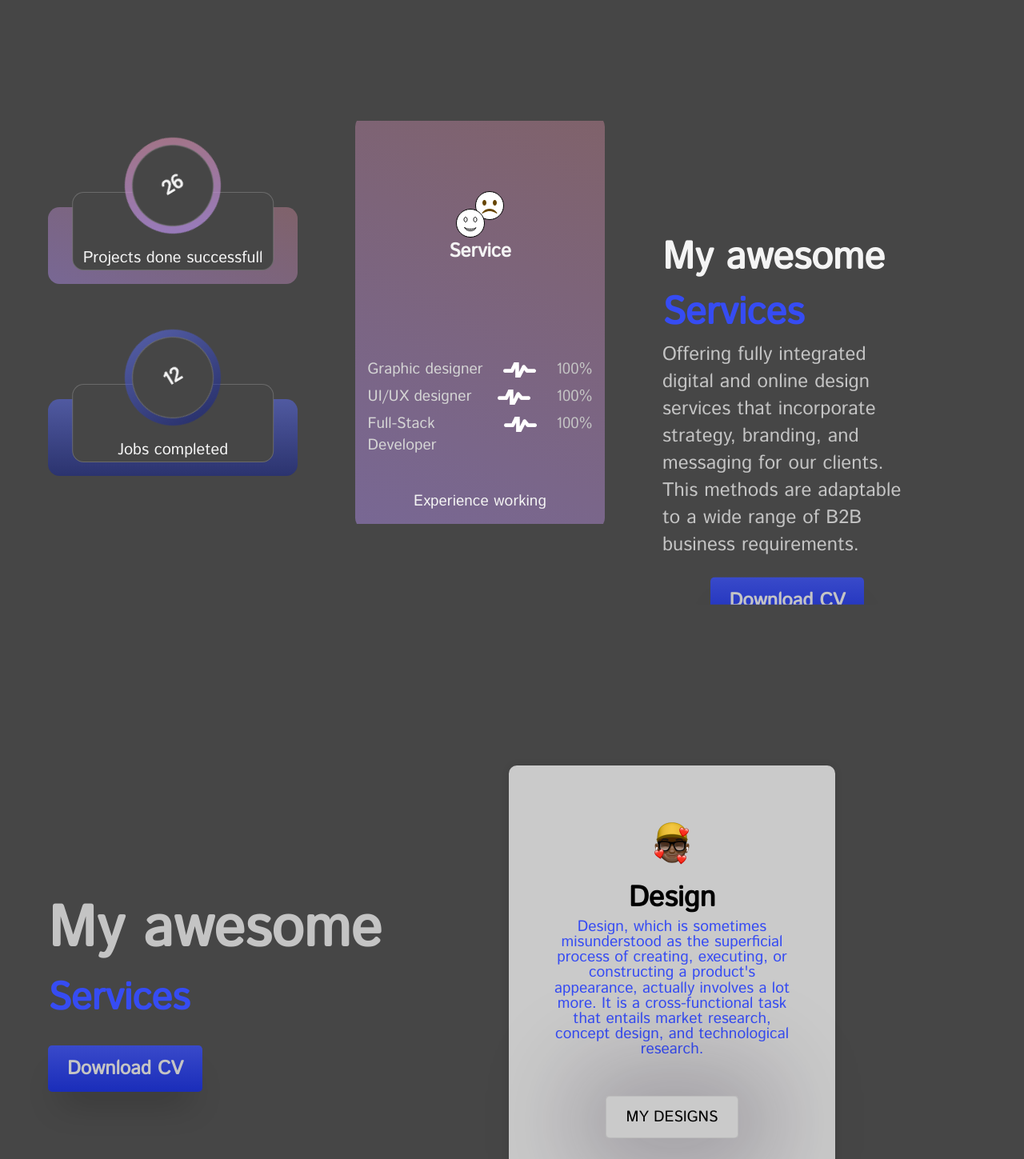
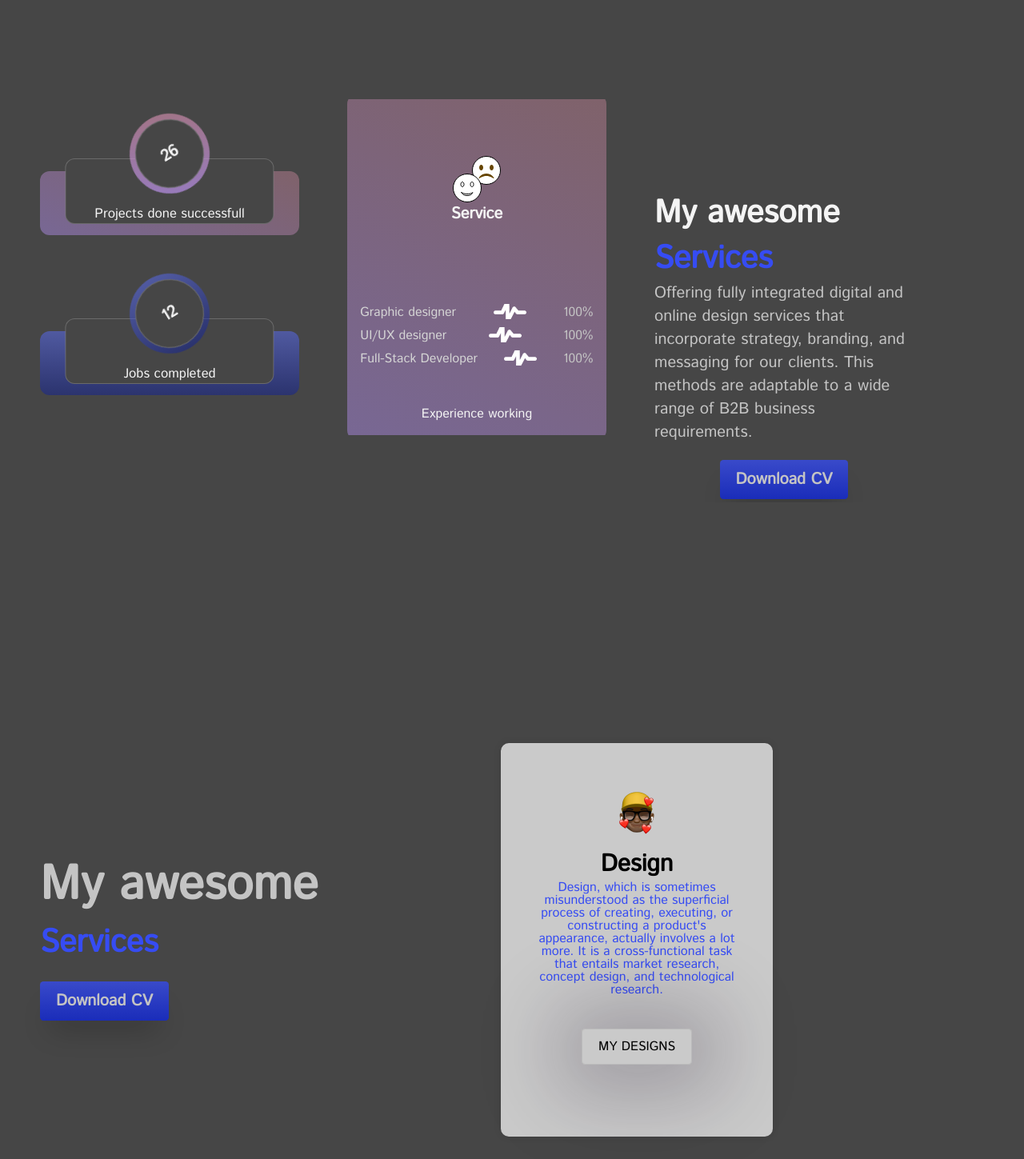
Before and after one commit to principalkelvo/kelvinnjoroowino, a Vue app: page / in a window 1280 px wide. Shown: the part 841-2290 px from the top of the page at 80% size. Built offline with nearby package versions, Linux system fonts and the light colour scheme; what vue-testimonials would draw is missing.

Commit message:
changes font size and formats with pretier

```diff
--- a/src/App.vue
+++ b/src/App.vue
@@ -1,5 +1,4 @@
 <script>
-
 // window.onscroll = () => {
 //   let current = "";
 
@@ -31,24 +30,24 @@ export default {
     NavbarMobile,
   },
   created() {
-    window.addEventListener('scroll', this.handleScroll);
-    window.addEventListener('scroll', this.checkAnimation);
+    window.addEventListener("scroll", this.handleScroll);
+    window.addEventListener("scroll", this.checkAnimation);
   },
   destroyed() {
-    window.removeEventListener('scroll', this.handleScroll);
-    window.removeEventListener('scroll', this.checkAnimation);
+    window.removeEventListener("scroll", this.handleScroll);
+    window.removeEventListener("scroll", this.checkAnimation);
   },
   beforeCreate() {
-		this.$store.commit('initialiseStore');
+    this.$store.commit("initialiseStore");
   },
-mounted(){
+  mounted() {
     this.checkAnimation();
   },
   methods: {
     handleScroll(event) {
       const sections = document.querySelectorAll("section[id]");
       const navLi = document.querySelectorAll(".navigation ul li");
-      let scrollY = window.pageYOffset
+      let scrollY = window.pageYOffset;
       // Any code to be executed when the window is scrolled
       let current = "";
 
@@ -70,53 +69,46 @@ mounted(){
         }
       });
     },
-    checkAnimation(){
+    checkAnimation() {
       // console.log('checking animation ')
-    const fadeIn = document.querySelectorAll(".fadeIn")
-    const jumpIn = document.querySelectorAll(".jumpIn")
-    const rotateIn = document.querySelectorAll(".circle")
-    const trigger = window.innerHeight / 5 * 4;
+      const fadeIn = document.querySelectorAll(".fadeIn");
+      const jumpIn = document.querySelectorAll(".jumpIn");
+      const rotateIn = document.querySelectorAll(".circle");
+      const trigger = (window.innerHeight / 5) * 4;
 
-    fadeIn.forEach(fade=>{
-        const top = fade.getBoundingClientRect().top
+      fadeIn.forEach((fade) => {
+        const top = fade.getBoundingClientRect().top;
 
-        if (trigger > top){
-            fade.classList.add('fade-in')
+        if (trigger > top) {
+          fade.classList.add("fade-in");
+        } else {
+          fade.classList.remove("fade-in");
         }
-        else{
-            fade.classList.remove('fade-in')
+      });
+      jumpIn.forEach((jump) => {
+        const top = jump.getBoundingClientRect().top;
+
+        if (trigger > top) {
+          jump.classList.add("fade-in");
+        } else {
+          jump.classList.remove("fade-in");
         }
-    })
-    jumpIn.forEach(jump=>{
-        const top = jump.getBoundingClientRect().top
+      });
+      rotateIn.forEach((rotate) => {
+        const top = rotate.getBoundingClientRect().top;
 
-        if (trigger > top){
-            jump.classList.add('fade-in')
+        if (trigger > top) {
+          rotate.classList.add("rotateIn");
+        } else {
+          rotate.classList.remove("rotateIn");
         }
-        else{
-            jump.classList.remove('fade-in')
-
-        }
-    })
-    rotateIn.forEach(rotate=>{
-        const top = rotate.getBoundingClientRect().top
-
-        if (trigger > top){
-            rotate.classList.add('rotateIn')
-        }
-        else{
-            rotate.classList.remove('rotateIn')
-
-        }
-    })
-}
-  }
-}
+      });
+    },
+  },
+};
 </script>
 
-
 <template>
-
   <Navbar />
   <!-- <div class="container"> -->
   <router-view />
@@ -125,11 +117,11 @@ mounted(){
 </template>
 
 <style>
-@import url('https://fonts.googleapis.com/css2?family=Istok+Web&display=swap');
+@import url("https://fonts.googleapis.com/css2?family=Istok+Web&display=swap");
 
 * {
-  font-family: 'Istok Web', sans-serif;
-  font-size: 24px;
+  font-family: "Istok Web", sans-serif;
+  font-size: 20px;
   padding: 0;
   margin: 0;
   scroll-behavior: smooth;
@@ -150,7 +142,6 @@ mounted(){
   width: 100vw;
 }
 
-
 /*all buttons */
 .buttons {
   display: flex;
@@ -159,39 +150,35 @@ mounted(){
 }
 
 .buttons button {
-  background: linear-gradient(180deg, #FBC75B 0%, #FA964D 100%);
+  background: linear-gradient(180deg, #fbc75b 0%, #fa964d 100%);
   /* box-shadow: 0px 19px 28px -11px #00000040; */
   outline: none;
   border: none;
   cursor: pointer;
-  box-shadow: 0 0 0 0 inset #FAAA53,
-    0 1.187rem 1.75rem -0.6875rem #00000040;
+  box-shadow: 0 0 0 0 inset #faaa53, 0 1.187rem 1.75rem -0.6875rem #00000040;
 
-  padding: .5rem 1rem;
-  border-radius: .212rem;
+  padding: 0.5rem 1rem;
+  border-radius: 0.212rem;
   font-size: 1em;
   font-weight: 700;
   color: #fff;
   text-transform: capitalize;
 
   transition: ease-out 0.3s;
-
 }
 
 .is-dark-mode-active .buttons button {
   background: linear-gradient(180deg, #394aca 0%, #1429c9e1 100%);
-  box-shadow: 0 0 0 0 inset #333e94,
-    0 1.1875rem 1.75rem -0.6875rem #00000040;
+  box-shadow: 0 0 0 0 inset #333e94, 0 1.1875rem 1.75rem -0.6875rem #00000040;
 
   color: #c4c4c4;
-
 }
 
 .buttons button:hover,
 .buttons button:focus,
 .buttons button:active {
   box-shadow: inset 9rem 0 0 0 #fff;
-  border: .0625rem solid #000;
+  border: 0.0625rem solid #000;
   color: #000 !important;
 }
 
@@ -223,9 +210,8 @@ mounted(){
 .buttons button.no-fill {
   color: #a989e5;
   background: #fff;
-  border: .0313rem solid #00000012;
-  box-shadow: 0 0 0 0 inset #FAAA53,
-    0.125rem 0.25rem 3.041em 4em #A989E540;
+  border: 0.0313rem solid #00000012;
+  box-shadow: 0 0 0 0 inset #faaa53, 0.125rem 0.25rem 3.041em 4em #a989e540;
 
   margin: 1rem;
 
@@ -235,29 +221,27 @@ mounted(){
 .is-dark-mode-active .buttons button.no-fill {
   color: #000;
   background: transparent;
-  border: .0313rem solid #00000012;
-  box-shadow: 0 0 0 0 inset #333e94,
-    0.125rem 0.25rem 6.041em 2em #160d2540;
+  border: 0.0313rem solid #00000012;
+  box-shadow: 0 0 0 0 inset #333e94, 0.125rem 0.25rem 6.041em 2em #160d2540;
 }
 
 .buttons button.no-fill:hover,
 .buttons button.no-fill:focus,
 .buttons button.no-fill:active {
-  box-shadow: inset 10.5em 0 0 0 #FAAA53,
+  box-shadow: inset 10.5em 0 0 0 #faaa53,
     0 1.1875rem 1.75rem -0.6875rem #00000040,
-    0.125rem 0.25rem 4.5625rem 5.6875rem #FAAA5340;
+    0.125rem 0.25rem 4.5625rem 5.6875rem #faaa5340;
   color: #fff !important;
-  border: 0.0906rem solid #FAAA53;
+  border: 0.0906rem solid #faaa53;
 }
 
 .is-dark-mode-active .buttons button.no-fill:hover,
 .is-dark-mode-active .buttons button.no-fill:focus,
 .is-dark-mode-active .buttons button.no-fill:active {
-  box-shadow: inset 10em 0 0 0 #333e94,
-    0 1.1875rem 1.75rem -0.6875rem #00000040,
+  box-shadow: inset 10em 0 0 0 #333e94, 0 1.1875rem 1.75rem -0.6875rem #00000040,
     0.125rem 0.25rem 4.5625rem 5.6875rem #333e9440;
   color: #c4c4c4 !important;
-  border: .0906rem solid #333e94;
+  border: 0.0906rem solid #333e94;
 }
 
 /* Responsiveness */
@@ -266,9 +250,7 @@ mounted(){
   * {
     font-size: 24px;
   }
-
 }
-
 
 /* tablet */
 @media only screen and (max-width: 1128px) and (min-width: 769px) {
@@ -307,7 +289,6 @@ mounted(){
   .vue-testimonials .item {
     min-height: 100px !important;
   }
-
 }
 
 /* mobile  */
@@ -327,7 +308,6 @@ mounted(){
   .vue-testimonials .item {
     min-height: 100px !important;
   }
-
 }
 
 /* mobile */
@@ -347,7 +327,6 @@ mounted(){
   .vue-testimonials .item {
     min-height: 100px !important;
   }
-
 }
 
 /* mobile */
@@ -367,61 +346,61 @@ mounted(){
 
 /* animation on scroll */
 /* fade in animation for first div */
-.fadeIn{
+.fadeIn {
   opacity: 0;
   transform: translateY(-20%);
   overflow: hidden;
-    transition: .5s ease-in-out transform,
-                .5s ease-in-out opacity;
+  transition: 0.5s ease-in-out transform, 0.5s ease-in-out opacity;
 }
 
 /* fade in animation for scond div */
-.fadeIn:nth-of-type(even){
+.fadeIn:nth-of-type(even) {
   transform: translateY(20%);
-    transition: .5s ease-in-out transform,
-                .5s ease-in-out opacity;
+  transition: 0.5s ease-in-out transform, 0.5s ease-in-out opacity;
 }
-.fadeIn:last-child{
+
+.fadeIn:last-child {
   transform: translateY(20%);
-    transition: .8s ease-in-out transform,
-                .8s ease-in-out opacity;
+  transition: 0.8s ease-in-out transform, 0.8s ease-in-out opacity;
 }
 
 /* jump in animation for first div */
-.jumpIn{
+.jumpIn {
   transform: translateX(-100%);
   opacity: 0;
-    transition: .5s ease-in-out transform,
-                .5s ease-in-out opacity;
+  transition: 0.5s ease-in-out transform, 0.5s ease-in-out opacity;
 }
 
 /* jump in animation for second div */
-.jumpIn:nth-of-type(even){
+.jumpIn:nth-of-type(even) {
   transform: translateX(100%);
-    transition: .5s ease-in-out transform,
-                .5s ease-in-out opacity;
+  transition: 0.5s ease-in-out transform, 0.5s ease-in-out opacity;
 }
 
 /* rotate in animation for first div */
-.rotateIn{
+.rotateIn {
   animation: rotate 3s linear;
 }
-@keyframes rotate{
-  0%{
+
+@keyframes rotate {
+  0% {
     transform: rotate(0);
   }
-  100%{
+
+  100% {
     transform: rotate(360deg);
   }
 }
+
 /* add all animations */
-.fade-in{
-    opacity:1;
+.fade-in {
+  opacity: 1;
   transform: translateX(0);
   transform: translateY(0);
   /* transition: all 3s ease-out; */
 }
-.fade-in:nth-of-type(even){
-    transform: translateY(0)
+
+.fade-in:nth-of-type(even) {
+  transform: translateY(0);
 }
 </style>
```
Lines whose indentation alone changed are shown as unchanged.
